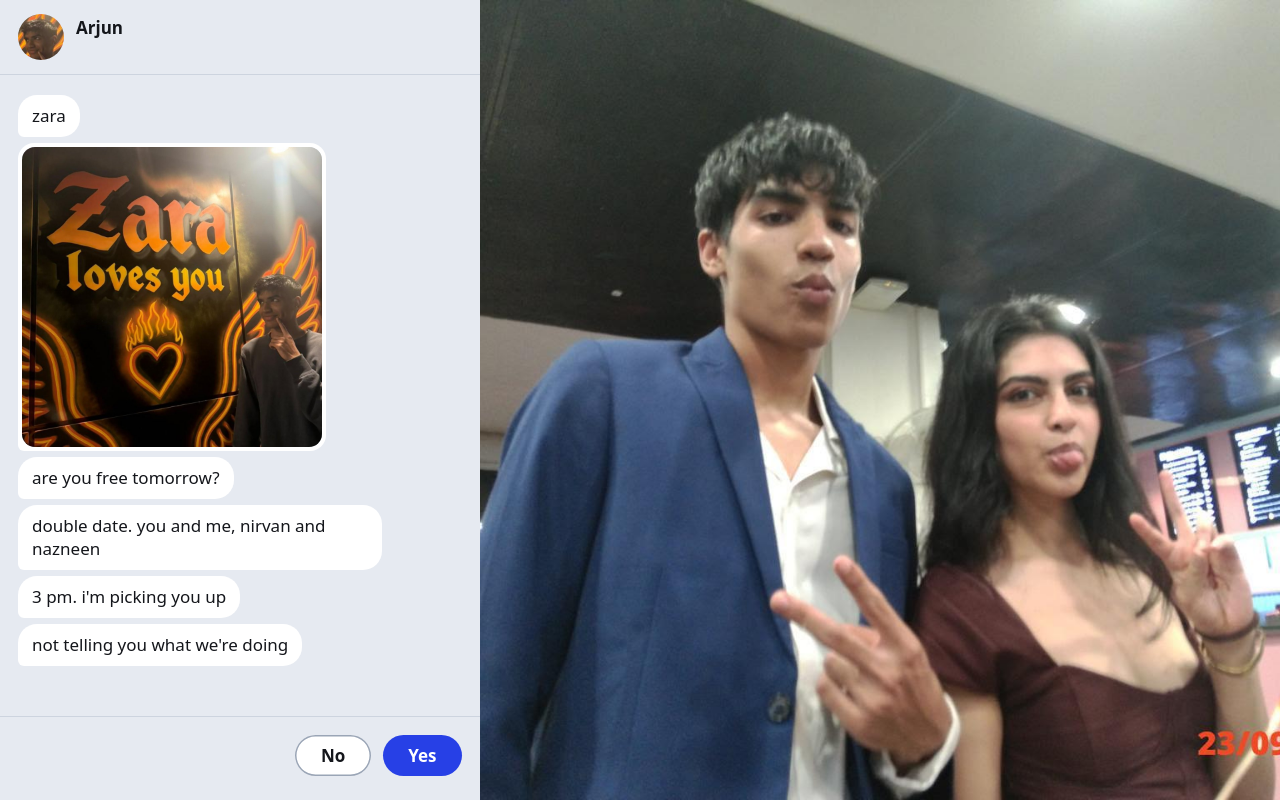
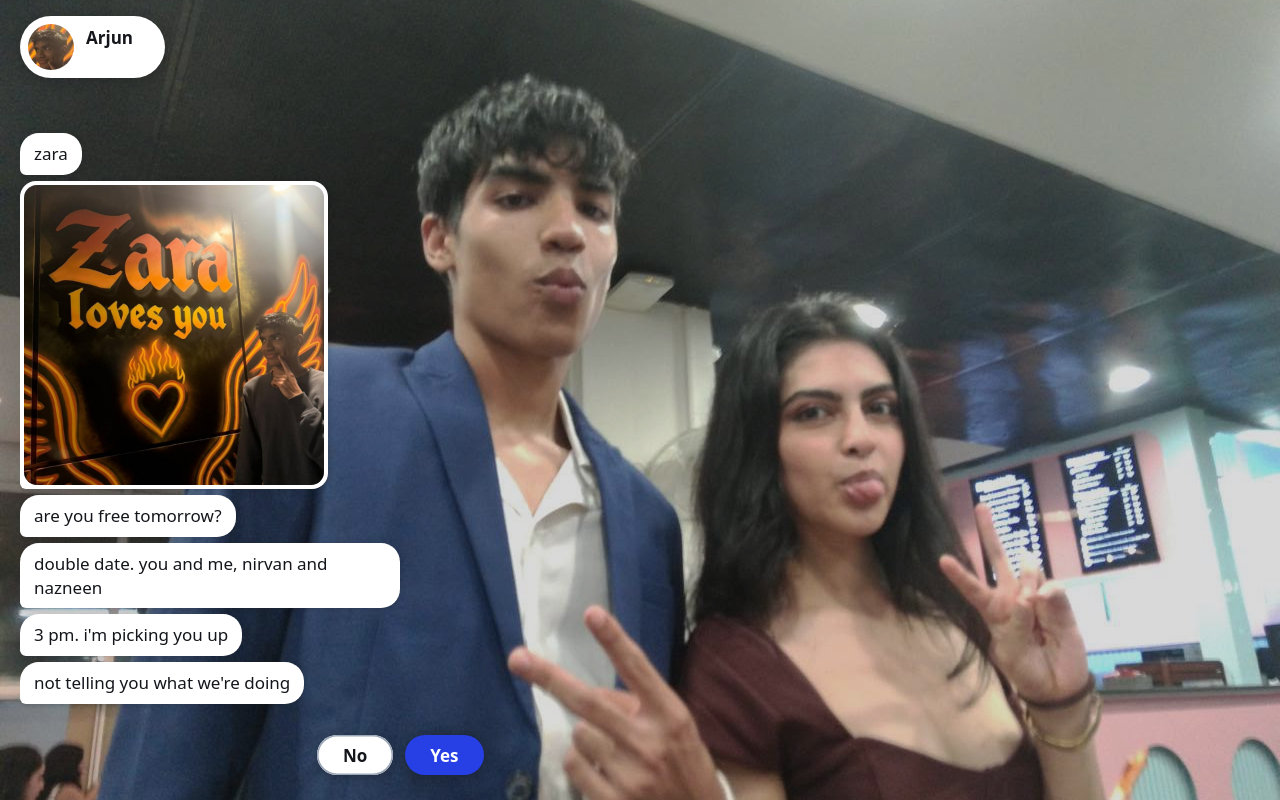
Before and after one commit to arjunmunot-jpg/saturday-3pm, a plain HTML site: page zara/index.html in a window 1280 px wide. Drawn offline with Linux system fonts and the light colour scheme.

Commit message:
Couple photo as the full-page backdrop, thread floats over it
Co-Authored-By: Claude Fable 5.2 <noreply@anthropic.com>

```diff
--- a/app.css
+++ b/app.css
@@ -5,17 +5,20 @@ img { display: block; max-width: 100%; }
 button { font: inherit; cursor: pointer; }
 ::selection { background: #2740E6; color: #fff; }
 
-/* the couple photo: fills everything beside the thread on a laptop, sits behind it on a phone */
-.backdrop { position: fixed; inset: 0 0 0 480px; background: #14161B; }
+/* the couple photo is the whole page; the thread floats over it */
+.backdrop { position: fixed; inset: 0; background: #14161B; }
 .backdrop img { width: 100%; height: 100%; object-fit: cover; }
+.backdrop::after { content: ""; position: absolute; inset: 0; background: rgba(20, 22, 27, .16); }
 
-.chat { position: relative; z-index: 1; width: 480px; min-height: 100dvh; display: flex; flex-direction: column; background: #E6EAF1; }
-.chat-head { position: sticky; top: 0; z-index: 5; display: flex; align-items: center; gap: 12px; padding: 14px 18px; background: #E6EAF1; border-bottom: 1px solid #CDD4DF; }
+.chat { position: relative; z-index: 1; width: 470px; height: 100dvh; margin-left: 20px; display: flex; flex-direction: column; }
+.chat-head { flex: none; align-self: flex-start; display: flex; align-items: center; gap: 12px; margin: 16px 0 4px; padding: 8px 20px 8px 8px; background: #fff; border-radius: 34px; box-shadow: 0 2px 12px rgba(20, 22, 27, .28); }
 .chat-head img { width: 46px; height: 46px; border-radius: 50%; object-fit: cover; }
-.chat-head .who { font-weight: 650; }
-.chat-head .status { font-size: 14px; color: #586273; min-height: 1.3em; }
-.msgs { flex: 1; display: flex; flex-direction: column; gap: 6px; padding: 20px 18px 24px; }
-.msg { max-width: 82%; align-self: flex-start; background: #fff; padding: 9px 14px; border-radius: 19px 19px 19px 6px; overflow-wrap: anywhere; }
+.chat-head .who { font-weight: 650; line-height: 1.2; }
+.chat-head .status { font-size: 14px; color: #586273; min-height: 1.3em; min-width: 4.2em; }
+.msgs { flex: 1; min-height: 0; overflow-y: auto; display: flex; flex-direction: column; gap: 6px; padding: 26px 6px 18px 0; scrollbar-width: none; -webkit-mask-image: linear-gradient(to bottom, transparent 0, #000 26px); mask-image: linear-gradient(to bottom, transparent 0, #000 26px); }
+.msgs::-webkit-scrollbar { display: none; }
+.msgs > :first-child { margin-top: auto; }
+.msg { flex: none; max-width: 82%; align-self: flex-start; background: #fff; box-shadow: 0 1px 6px rgba(20, 22, 27, .22); padding: 9px 14px; border-radius: 19px 19px 19px 6px; overflow-wrap: anywhere; }
 .msg.me { align-self: flex-end; background: #2740E6; color: #fff; border-radius: 19px 19px 6px 19px; }
 .msg.photo { padding: 4px; border-radius: 16px 16px 16px 6px; }
 .msg.photo img { width: 300px; aspect-ratio: 1; object-fit: cover; border-radius: 13px; background: #CDD4DF; }
@@ -23,22 +26,21 @@ button { font: inherit; cursor: pointer; }
 .plan-list { display: grid; grid-template-columns: max-content 1fr; gap: 6px 16px; margin: 0; }
 .plan-list dt { color: #586273; }
 .plan-list dd { margin: 0; font-weight: 600; }
-.reply { position: sticky; bottom: 0; z-index: 5; display: flex; justify-content: flex-end; align-items: center; gap: 12px; padding: 16px 18px 22px; background: #E6EAF1; border-top: 1px solid #CDD4DF; min-height: 84px; }
+.reply { flex: none; display: flex; justify-content: flex-end; align-items: center; gap: 12px; padding: 10px 6px 22px 0; min-height: 78px; }
 .reply[hidden] { display: none; }
 
 .btn { border: 0; border-radius: 22px; padding: .7em 1.5em; font-size: 17px; font-weight: 700; line-height: 1; white-space: nowrap; touch-action: manipulation; user-select: none; }
 .btn:focus-visible { outline: 3px solid #14161B; outline-offset: 3px; }
 .btn-yes, .btn-no.gave-up { background: #2740E6; color: #fff; }
-.btn-yes { position: relative; z-index: 2; transform-origin: center; transition: transform .25s cubic-bezier(.3, 1.4, .5, 1); }
-.btn-no { background: #fff; color: #14161B; box-shadow: inset 0 0 0 1.5px #9AA5B6; }
-.btn-no.gave-up { box-shadow: none; }
+.btn-yes { box-shadow: 0 2px 10px rgba(20, 22, 27, .35); position: relative; z-index: 2; transform-origin: center; transition: transform .25s cubic-bezier(.3, 1.4, .5, 1); }
+.btn-no { background: #fff; color: #14161B; box-shadow: inset 0 0 0 1.5px #9AA5B6, 0 2px 10px rgba(20, 22, 27, .35); }
+.btn-no.gave-up { box-shadow: 0 2px 10px rgba(20, 22, 27, .35); }
 .btn-no.floating { position: fixed; z-index: 50; margin: 0; box-shadow: inset 0 0 0 1.5px #9AA5B6, 0 2px 10px rgba(20, 22, 27, .35); transition: left .2s cubic-bezier(.2, .8, .2, 1), top .2s cubic-bezier(.2, .8, .2, 1); }
 .no-spacer { display: inline-block; flex: none; }
 
 @media (max-width: 900px) {
-  .backdrop { inset: 0; }
-  .backdrop::after { content: ""; position: absolute; inset: 0; background: rgba(20, 22, 27, .45); }
-  .chat { width: 100%; background: transparent; }
+  .backdrop::after { background: rgba(20, 22, 27, .42); }
+  .chat { width: auto; margin: 0 14px; }
   .msg { max-width: 88%; }
   .msg.photo img { width: min(300px, 70vw); }
 }
--- a/app.js
+++ b/app.js
@@ -76,7 +76,7 @@
   /* ---------------------------------------------------------------- sending messages, one after another */
   let queue = Promise.resolve(), waiting = 0;
   const pause = (ms) => new Promise(r => setTimeout(r, calm ? 0 : (waiting > 2 ? Math.min(ms, 160) : ms)));
-  const toEnd = () => { const s = document.scrollingElement; s.scrollTop = s.scrollHeight; };
+  const toEnd = () => { msgs.scrollTop = msgs.scrollHeight; };
 
   function bubble(item, mine) {
     let b;
```
